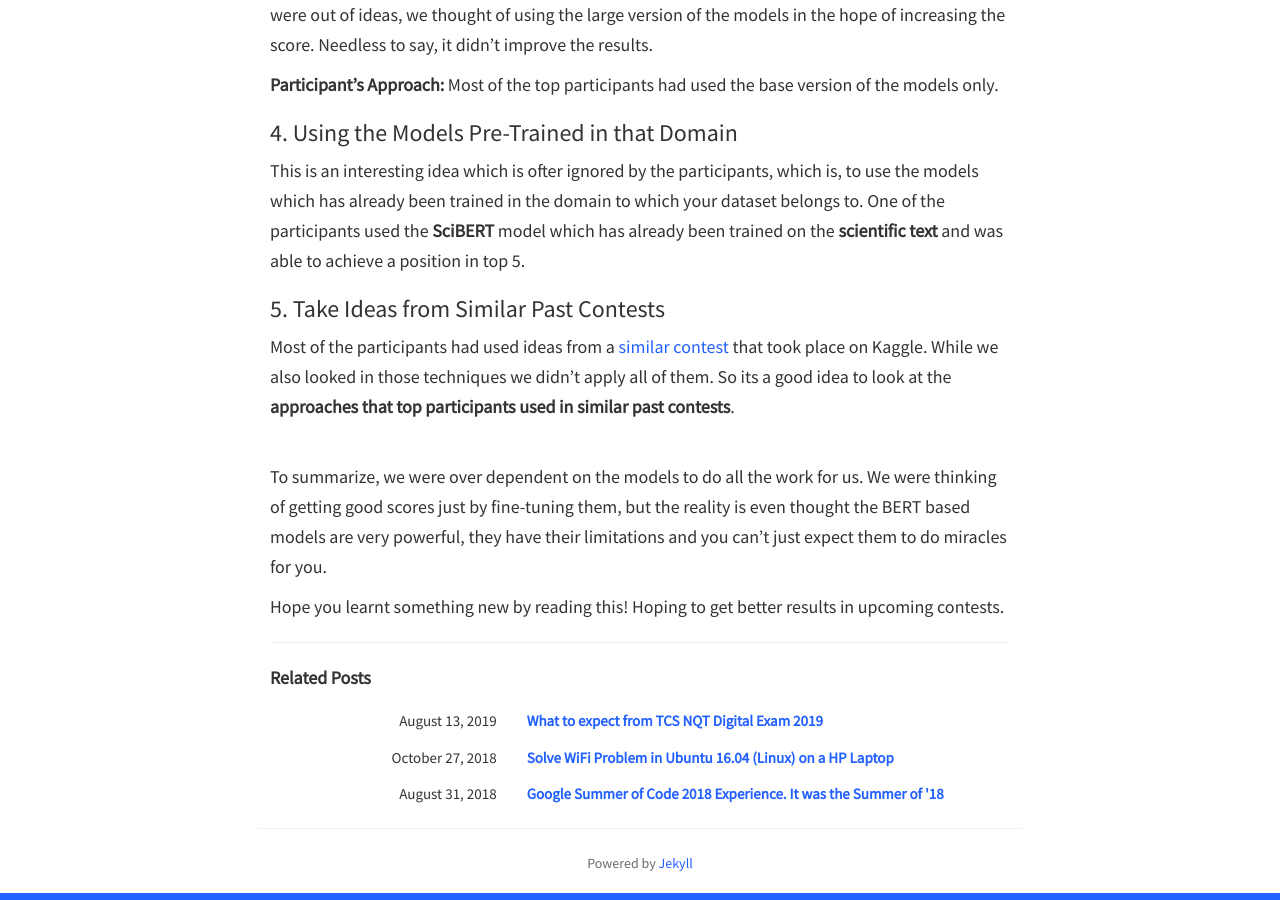
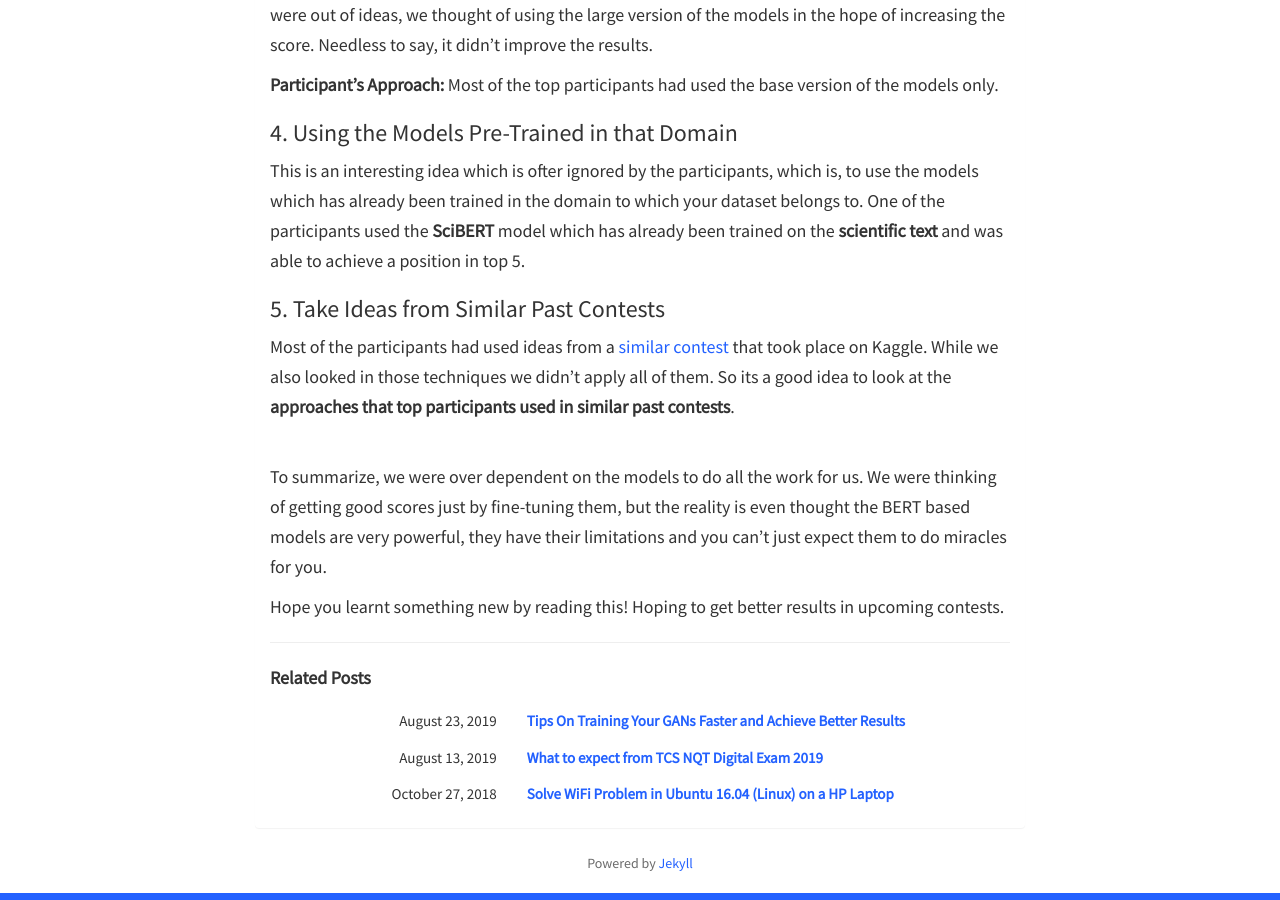
Before and after one commit to techytushar/techytushar.github.io, a Jekyll site: the page built from _posts/2020-08-24-post12.md, in a window 1280 px wide and 900 px high, scrolled down 1935 px. Built offline with Jekyll 4.4.1, drawn with Linux system fonts in a browser that asks for light colours; nearby versions of some CDN libraries; comment, search, counter and statistics services are not loaded.

Commit message:
Add medium blog

```diff
--- /dev/null
+++ b/_posts/2019-08-23-post13.md
@@ -0,0 +1,12 @@
+---
+layout: post
+title: Tips On Training Your GANs Faster and Achieve Better Results
+tags:
+- Machine Learning
+- Gans
+- Generative Adversarial
+- Deep Learning
+- Data Science
+---
+
+**The article is published here**: [https://medium.com/intel-student-ambassadors/tips-on-training-your-gans-faster-and-achieve-better-results-9200354acaa5](https://medium.com/intel-student-ambassadors/tips-on-training-your-gans-faster-and-achieve-better-results-9200354acaa5)
--- a/blog.html
+++ b/blog.html
@@ -16,7 +16,7 @@ title: Tushar Mittal's Blog
 				 </div>
 				 <div class="col-sm-8 col-md-8 col-lg-8">
 					 <h5 style="text-align: left">
-					 	<strong><a href="{{ post.postLink }}">{{ post.title }}</a></strong>
+					 	<strong><a href="{{ post.url }}">{{ post.title }}</a></strong>
 					 </h5>
 				 </div>
 			</div>
```
Also changed, not shown: _posts/2018-08-31-post9.md (+0 -1 lines), _posts/2020-08-24-post12.md (+1 -0 lines).
